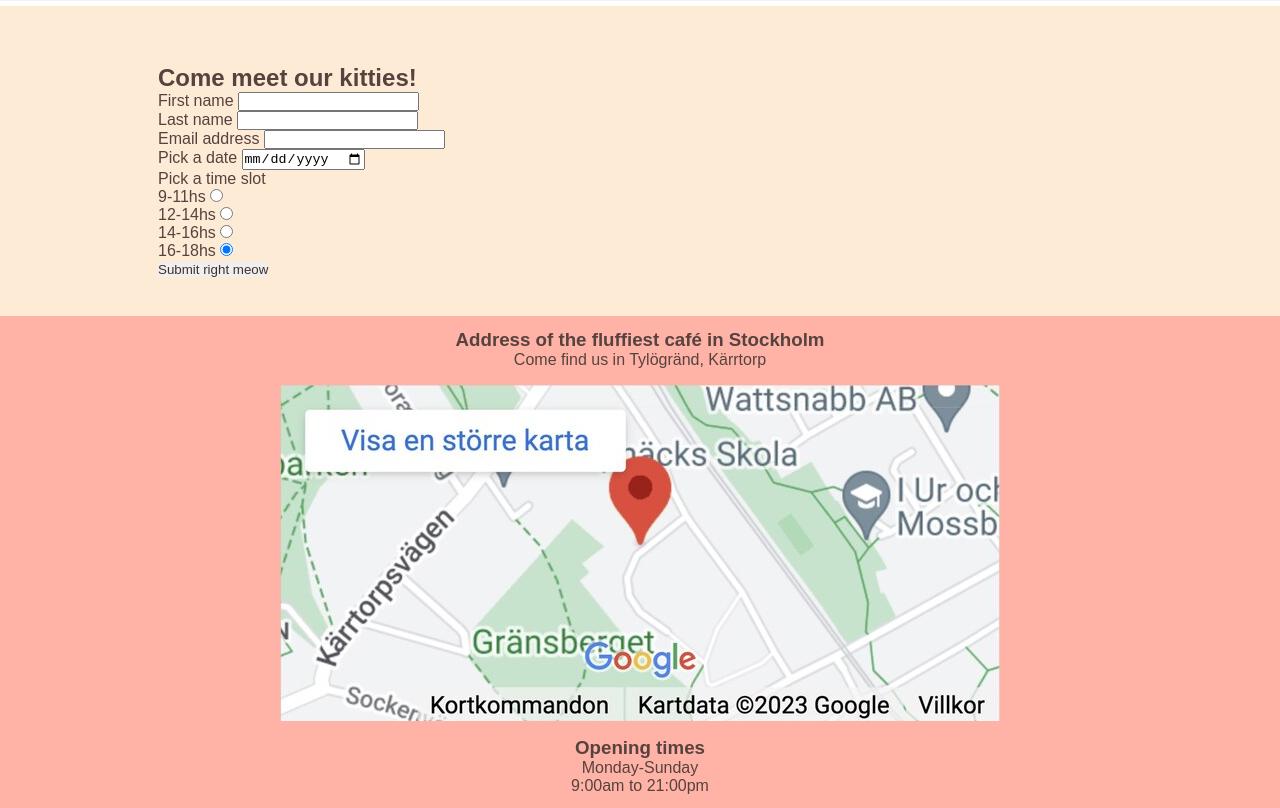
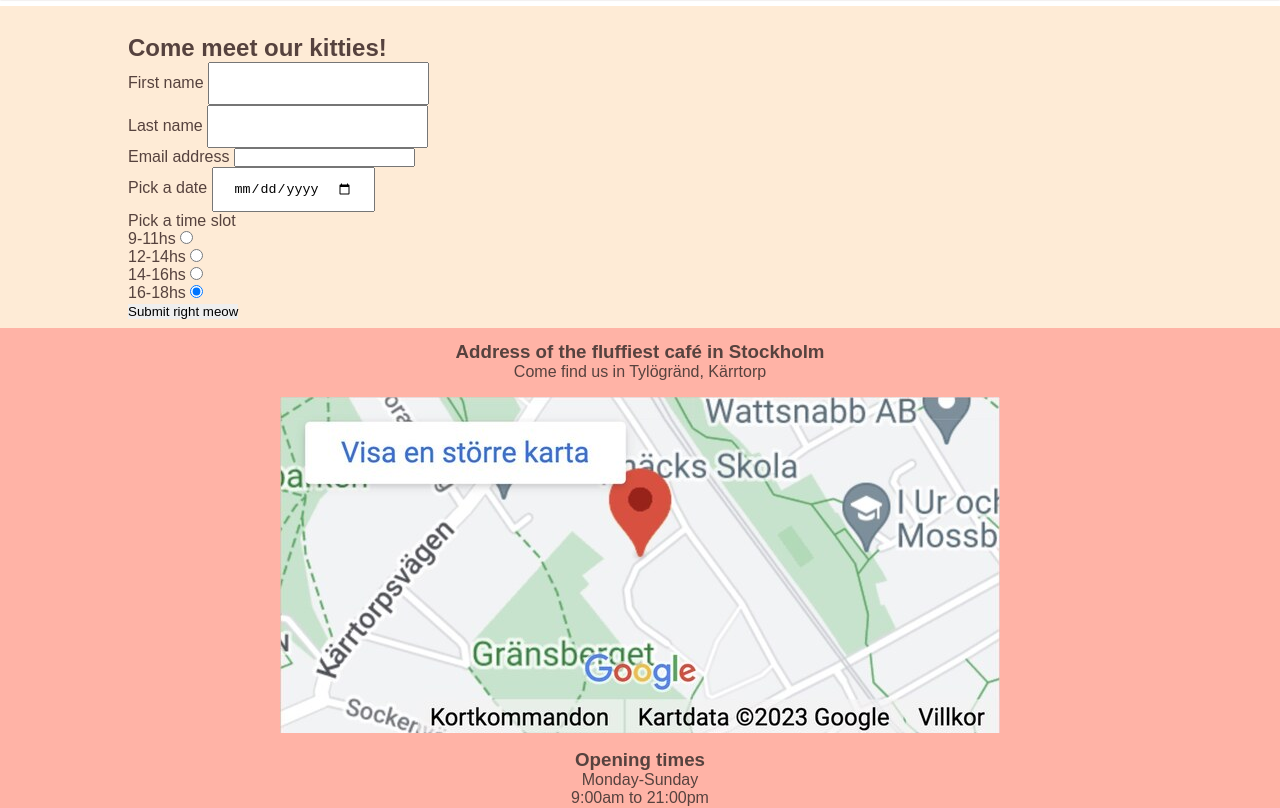
Before and after one commit to Ikayherce/Leonascatcafe, a plain HTML site: page bookyourvisit.html in a window 1280 px wide. Shown: the part 73-881 px from the top of the page. Drawn offline with Linux system fonts and the light colour scheme; a web font is replaced by a local one.

Commit message:
add styles to form

```diff
--- a/assets/css/style.css
+++ b/assets/css/style.css
@@ -164,7 +164,7 @@ color: #56423E;
 
 /*Form*/
 /*styles not working*/
-#booking-section {
+#form {
     /*background-image: url("../css/images/paw.webp");*/
     /*background:rgba(0, 0, 0, 0.5);*/
     padding-top: 20px;
@@ -172,14 +172,28 @@ color: #56423E;
     margin: 8px 0;
     padding-bottom: 0;
     padding-left: 10%;
+    box-sizing: border-box;
 }
+input[type=text] {
+    border: 2px solid #40302D
+    border-radius: 4px;
+    padding: 12px 20px;
+  }
 
-#form {
-    padding: 30px;
-}
+input[type=email_adress] {
+    border: 2px solid #40302D
+    border-radius: 4px;
+    padding: 12px 20px;
+  }
+
+
+  input[type=date] {
+    border: 2px solid #40302D
+    border-radius: 4px;
+    padding: 12px 20px;
+  }
 
 .join-button {
-    color:#40302D;
     border:#40302D
 }
 
```
